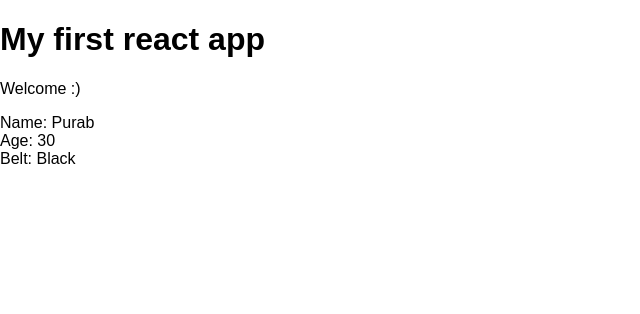
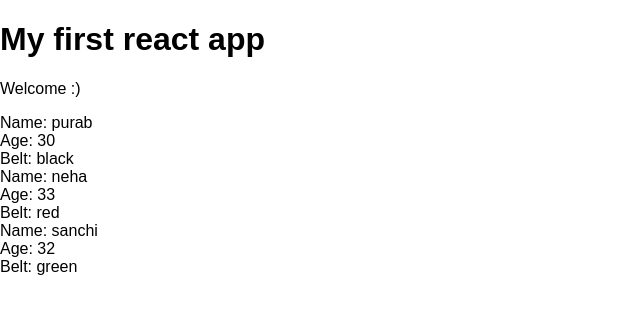
Before and after one commit to purab/react-redux-tutorials, a React (Create React App) app in the folder myapp/: page / in a window 1280 px wide. Shown: the top 314 px of the page, without its empty margins (0-640 px from the left). Built offline with nearby package versions, Linux system fonts and the light colour scheme.

Commit message:
changes of list output

```diff
--- a/myapp/src/App.js
+++ b/myapp/src/App.js
@@ -1,15 +1,24 @@
+import React, { Component } from 'react';
 import Ninjas from "./Ninjas";
 
-
-
-function App() {
+class App extends Component {
+  state = {
+    ninjas : [
+      {name:"purab", age:30,belt:"black",id:1},
+      {name:"neha", age:33,belt:"red",id:2},
+      {name:"sanchi", age:32,belt:"green",id:3}
+    ]
+  }
+render() {
   return (
     <div className="App">
       <h1>My first react app</h1>
       <p>Welcome :)</p>
-      <Ninjas name="Purab" age="30" belt="Black" />
+      <Ninjas ninjas={this.state.ninjas} />
     </div>
   );
 }
+}
+
 
 export default App;
--- a/myapp/src/Ninjas.js
+++ b/myapp/src/Ninjas.js
@@ -3,13 +3,26 @@
 class Ninjas extends Component {
     render() {
         console.log(this.props);
-        const {name,age,belt} = this.props;
+        //const {name,age,belt} = this.props;
+        const {ninjas} = this.props;
+
+        const ninjaList = ninjas.map(
+            ninja => {
+                return(
+                    <div className="ninja" key={ninja.id}>
+                        <div>Name: {ninja.name}</div>
+                        <div>Age: {ninja.age}</div>
+                        <div>Belt: {ninja.belt}</div>
+                    </div>
+                )
+            }
+        )
+
+
         return(
-            <div className="ninja">
-                <div>Name: {name}</div>
-                <div>Age: {age}</div>
-                <div>Belt: {belt}</div>
-            </div>
+         <div className="ninja-list">
+             {ninjaList}
+         </div>
         )
     }
 
```
